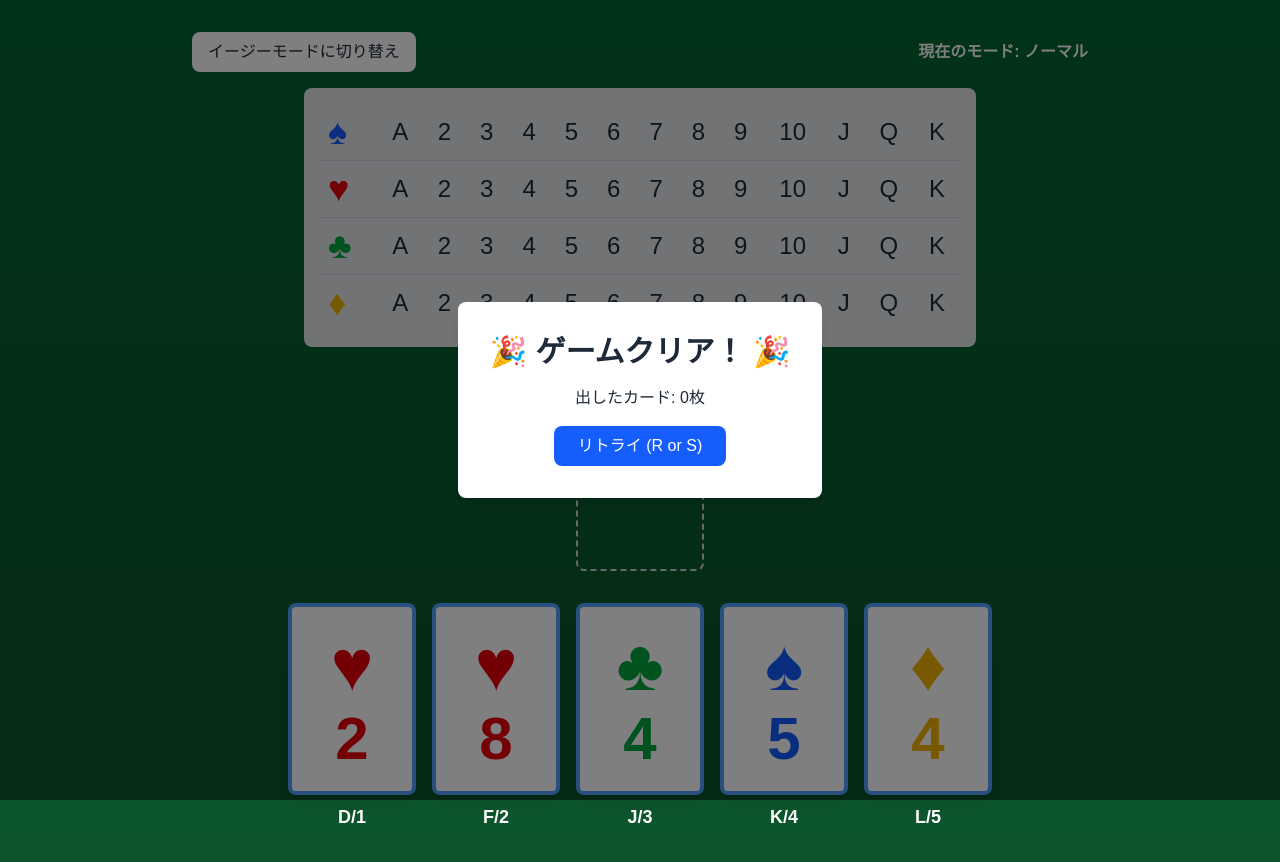
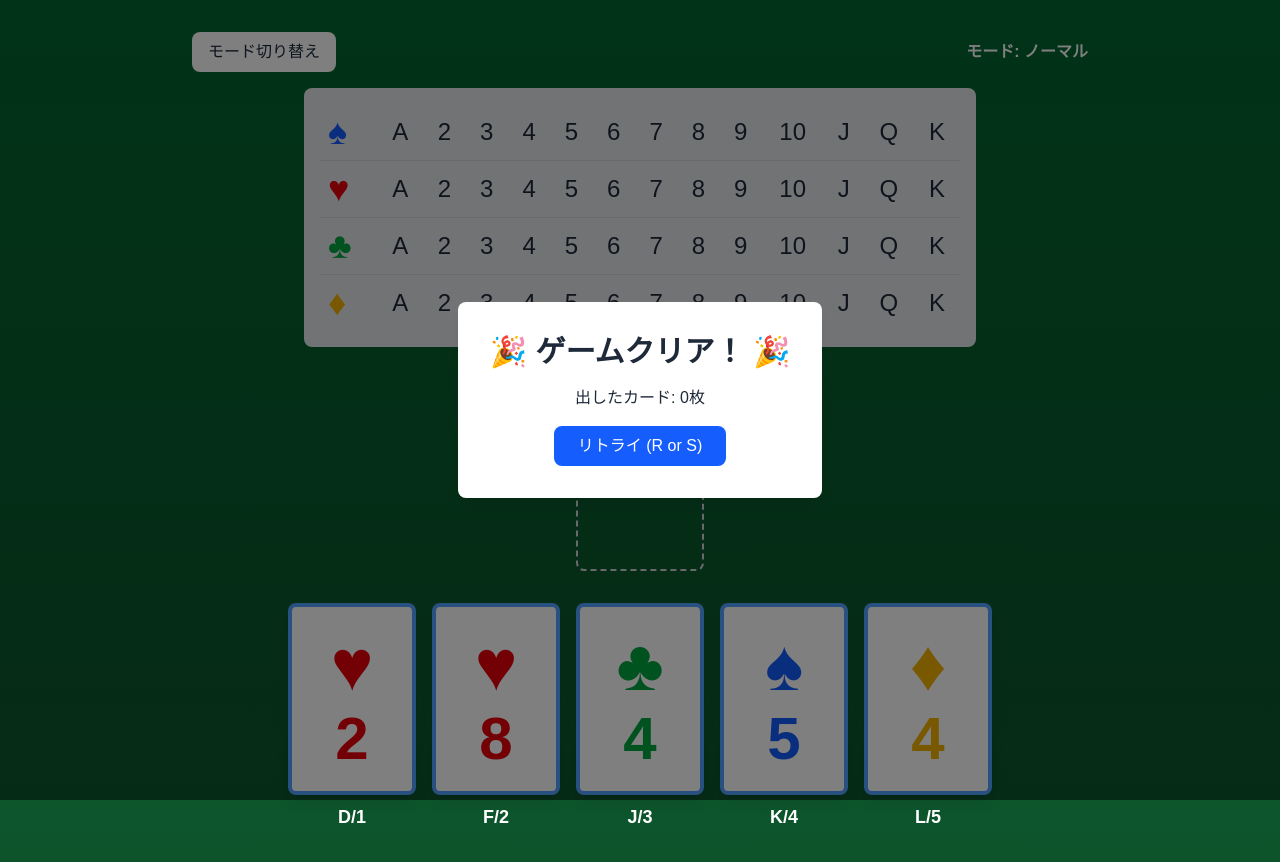
Before and after one commit to ShrimpSand/chainup, a Next.js app: page / in a window 1280 px wide. Built offline with nearby package versions, Linux system fonts and the light colour scheme.

Commit message:
文言を変更

```diff
--- a/src/app/page.tsx
+++ b/src/app/page.tsx
@@ -229,10 +229,10 @@ export default function Home() {
             }}
             className="bg-white text-gray-800 px-4 py-2 rounded-lg hover:bg-gray-100 transition-colors"
           >
-            {isEasyMode ? 'ノーマルモードに切り替え' : 'イージーモードに切り替え'}
+            {isEasyMode ? 'モード切り替え' : 'モード切り替え'}
           </button>
           <div className="text-white font-bold">
-            現在のモード: {isEasyMode ? 'イージー' : 'ノーマル'}
+            モード: {isEasyMode ? 'イージー' : 'ノーマル'}
           </div>
         </div>
         <RemainingCards playedCards={playedCards} />
```
